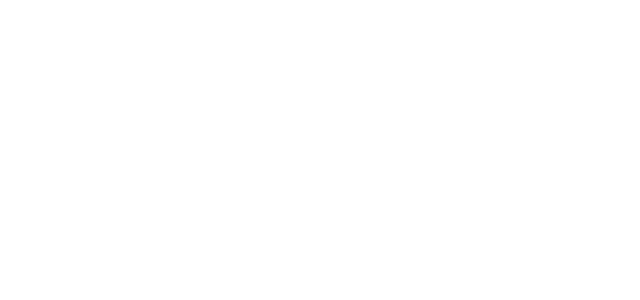
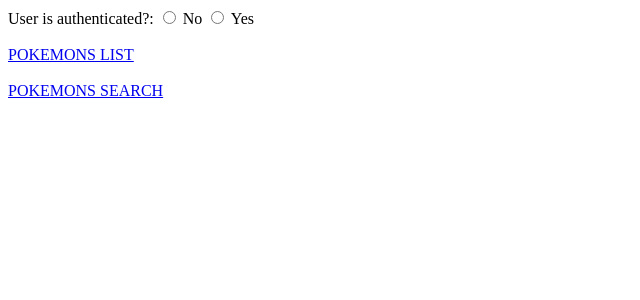
Before and after one commit to SDias7/Angular-Pokemon, an Angular app: page / in a window 1280 px wide. Shown: the top 300 px of the page, without its empty margins (0-640 px from the left). Built offline with nearby package versions, Linux system fonts and the light colour scheme.

Commit message:
component

```diff
--- a/src/app/Base/app.component.html
+++ b/src/app/Base/app.component.html
@@ -1 +1,19 @@
-<h1>{{title}}</h1>
+<link href="https://fonts.googleapis.com/css2?family=Montserrat:wght@400;700&display=swap" rel="stylesheet">
+
+
+<div class="header">
+</div>
+<div class="autent">
+
+    User is authenticated?:
+    <input type="Radio" name="isAuth" (change)="login(false)"> No
+    <input type="Radio" name="isAuth" (change)="login(true)"> Yes
+</div>
+
+<br/>
+<nav>
+  <a routerLink="/pokemons">POKEMONS LIST</a>
+  <br> <br/>
+  <a routerLink="/dashboard">POKEMONS SEARCH</a>
+</nav>
+<router-outlet></router-outlet>
--- a/src/app/pokemons/pokemons.component.html
+++ b/src/app/pokemons/pokemons.component.html
@@ -1,5 +1,5 @@
 <ul>
     <li *ngFor="let pokemon of pokemons">
-        <img src="{{pokemon.imageUrl}}" alt="Logo da Aplicação" style="display: block; margin: 0 auto;"> {{pokemon.id}} - {{ pokemon.name }} - {{pokemon.types}}
+        <!-- <img src="{{pokemon.imageUrl}}" alt="Logo da Aplicação" style="display: block; margin: 0 auto;"> {{pokemon.id}} - {{ pokemon.name }} - {{pokemon.types}} -->
     </li>
   </ul>
```
